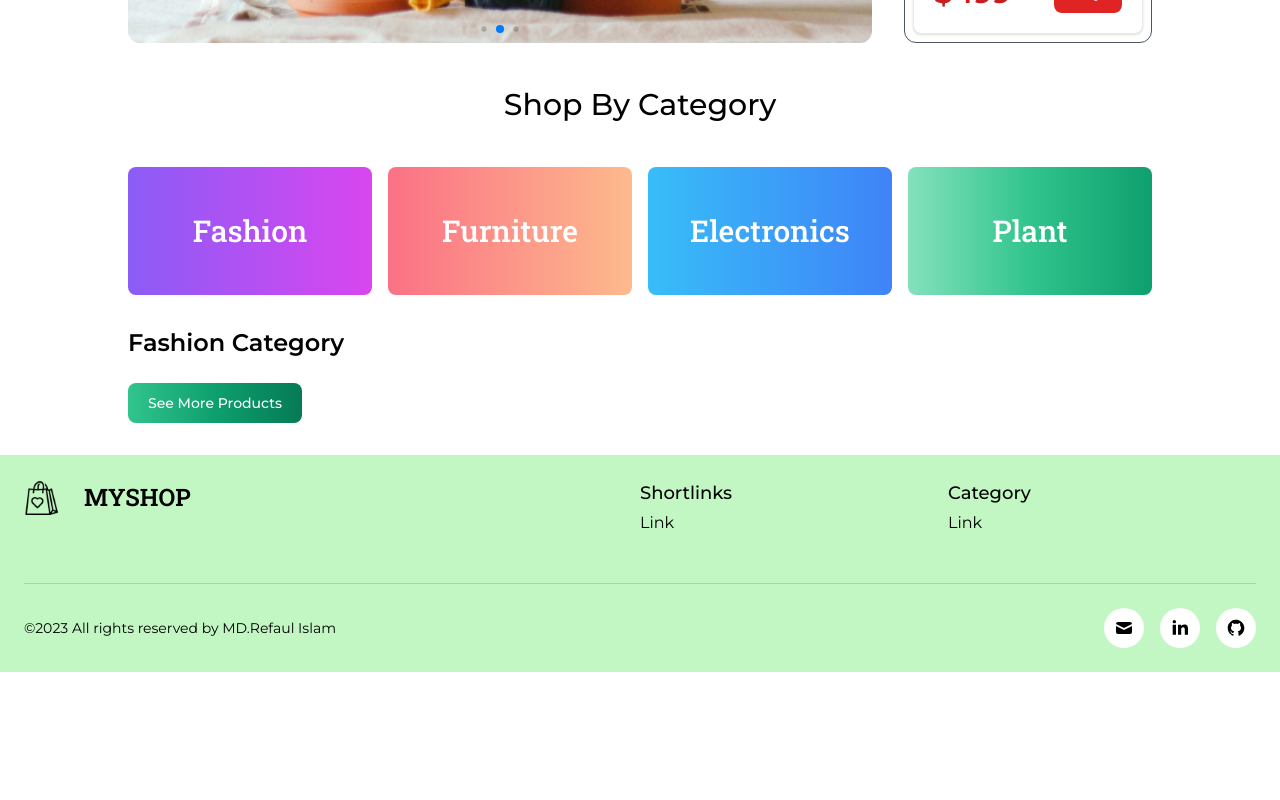
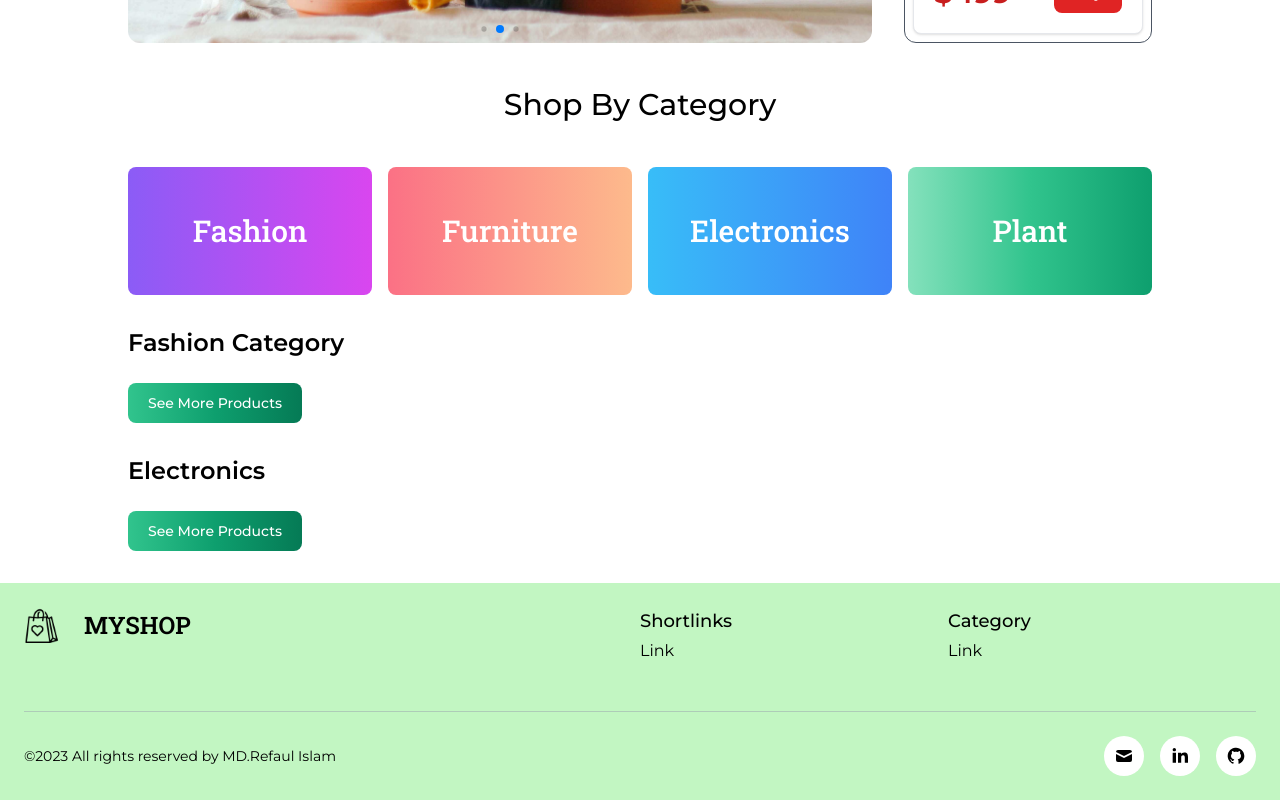
Before and after one commit to DevRefaul/ecommerce_website, a React (Create React App) app: page / in a window 1280 px wide. Shown: the part 905-1705 px from the top of the page. Before the commit the page ends 1577 px from the top, so only its background shows below. Built offline with nearby package versions, Linux system fonts and the light colour scheme.

Commit message:
added electronics section on homepage

```diff
--- a/src/Pages/Home/Home.jsx
+++ b/src/Pages/Home/Home.jsx
@@ -1,6 +1,7 @@
 import React from "react";
 import Banner from "./Banner";
 import CategorySection from "./CategorySection";
+import ElectronicsSection from "./ElectronicsSection";
 import FashionSection from "./FashionSection";
 
 const Home = () => {
@@ -9,6 +10,7 @@ const Home = () => {
       <Banner />
       <CategorySection />
       <FashionSection />
+      <ElectronicsSection />
     </div>
   );
 };
```
